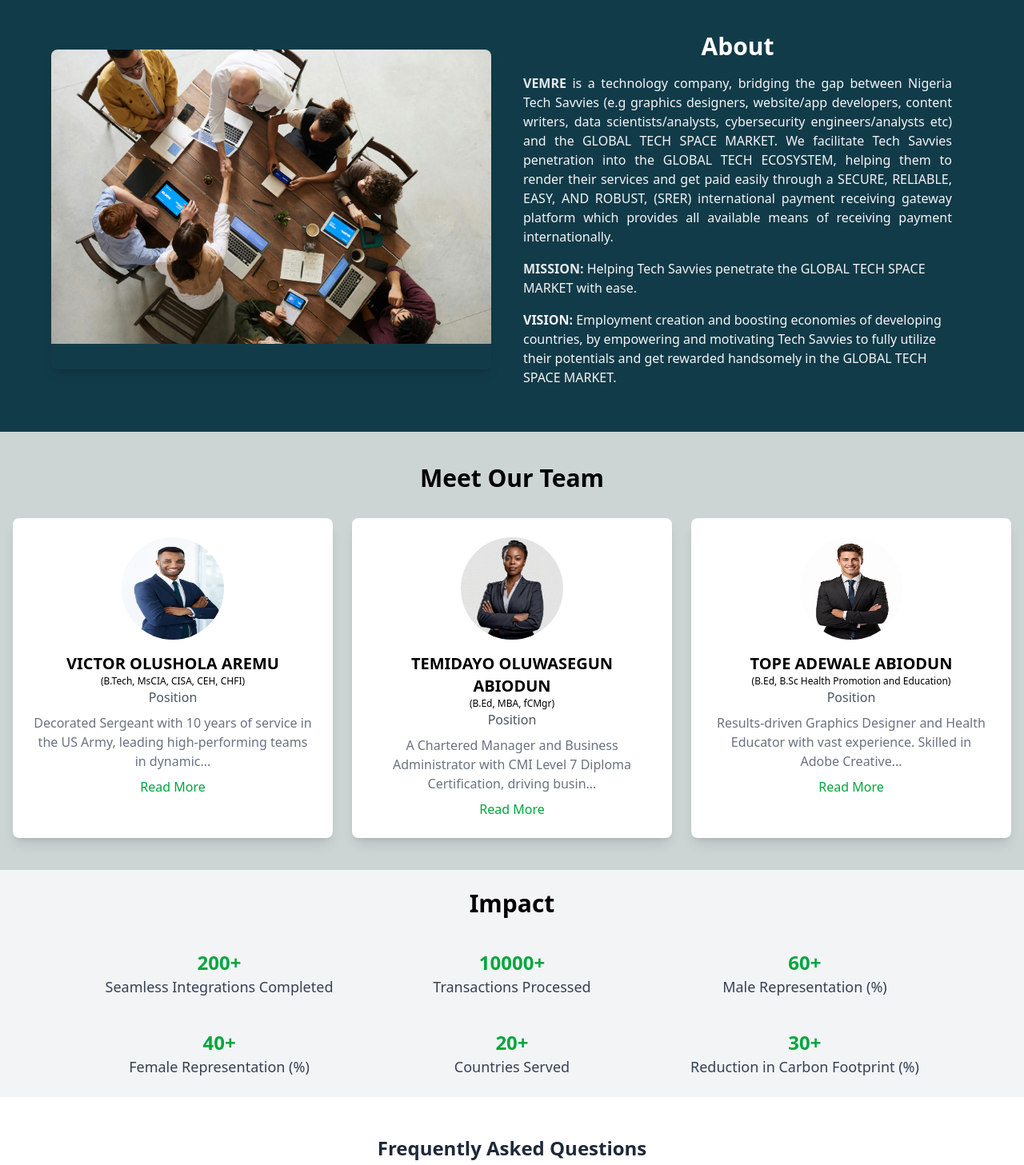
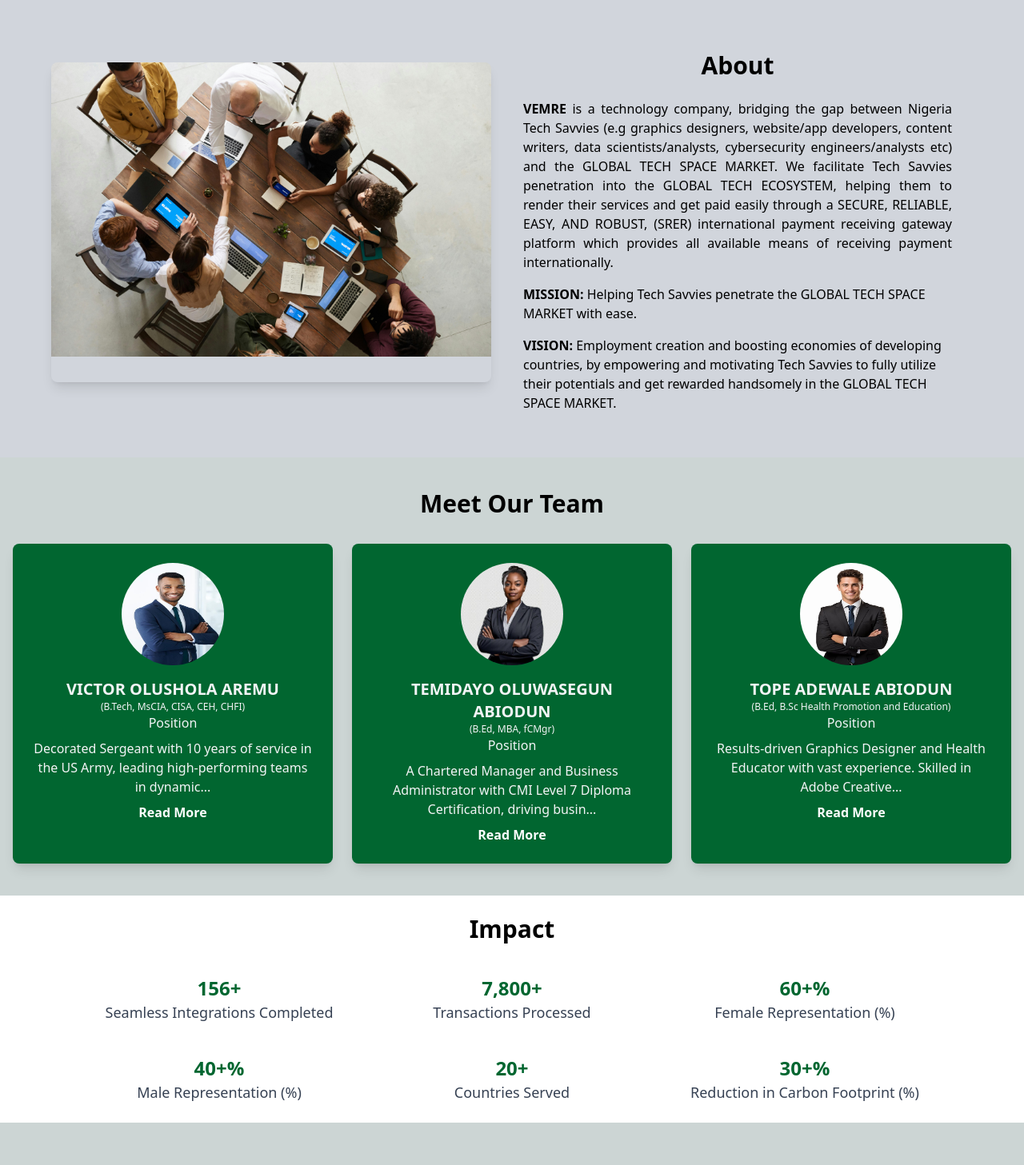
Before and after one commit to NetlyTech/Vemre, a React (Vite) app: page / in a window 1280 px wide. Shown: the part 960-2417 px from the top of the page at 80% size. Built offline with nearby package versions, Linux system fonts and the light colour scheme; a web font is replaced by a local one.

Commit message:
New changes

```diff
--- a/src/components/About.jsx
+++ b/src/components/About.jsx
@@ -1,10 +1,12 @@
 import React from 'react';
 import aboutt from './pics/aboutt.jpg';
 
+
+// #123b49
 const About = () => {
   return (
     <section id='about'>
-    <div className="py-10 bg-[#123b49]">
+    <div className="py-10 bg-gray-300">
       <div className="container mx-auto px-8 lg:px-16 py-4 flex flex-col lg:flex-row items-center">
         <div className="mb-6 md:mb-0">
           <img
@@ -13,16 +15,16 @@
             className="lg:w-[550px] w-full h-auto rounded-lg shadow-lg md:pb-8"
           />
         </div>
-        <div className="w-full md:w-full lg:w-1/2 md:pl-10">
-          <h2 className="text-xl md:text-2xl lg:text-3xl font-bold mb-4 text-[#ffffff] text-center">About </h2>
-          <p className="text-gray-100 text-justify">
-          <strong className='font-bold  text-gray-200'>VEMRE </strong>  is a technology company, bridging the gap between Nigeria  Tech  Savvies (e.g graphics designers, website/app developers, content writers, data scientists/analysts, cybersecurity engineers/analysts etc) and the GLOBAL TECH SPACE MARKET. We facilitate Tech Savvies penetration into the GLOBAL TECH ECOSYSTEM, helping them to render their services and get paid easily through a SECURE, RELIABLE, EASY, AND ROBUST, (SRER) international payment receiving gateway platform which provides all available means of receiving payment internationally.
+        <div className="w-full md:w-full lg:w-1/2 md:pl-0 lg:pl-10">
+          <h2 className="text-xl md:text-2xl lg:text-3xl font-bold mb-4 md:mb-0 md:py-6 text-black text-center">About</h2>
+          <p className="text-black text-justify">
+          <strong className='font-bold  text-black'>VEMRE </strong>  is a technology company, bridging the gap between Nigeria  Tech  Savvies (e.g graphics designers, website/app developers, content writers, data scientists/analysts, cybersecurity engineers/analysts etc) and the GLOBAL TECH SPACE MARKET. We facilitate Tech Savvies penetration into the GLOBAL TECH ECOSYSTEM, helping them to render their services and get paid easily through a SECURE, RELIABLE, EASY, AND ROBUST, (SRER) international payment receiving gateway platform which provides all available means of receiving payment internationally.
           </p>
-          <p className="text-gray-100 mt-4">
-          <strong className='font-bold text-gray-200'>MISSION: </strong>
+          <p className="text-black mt-4">
+          <strong className='font-bold text-black'>MISSION: </strong>
           Helping Tech Savvies penetrate the GLOBAL TECH SPACE MARKET with ease.
           </p>
-          <p className="text-gray-100 mt-4">
+          <p className="text-black mt-4">
           <strong className='font-bold text-gray-20 '>VISION: </strong>
           Employment creation and boosting economies of developing countries, by empowering and motivating Tech Savvies to fully utilize their potentials and get rewarded handsomely in the GLOBAL TECH SPACE MARKET.
           </p>
--- a/src/components/AchievementCounter.jsx
+++ b/src/components/AchievementCounter.jsx
@@ -1,19 +1,192 @@
+
+// import React, { useEffect, useState, useRef } from 'react';
+
+// const achievements = [
+//   { number: 200, label: "Seamless Integrations Completed" },
+//   { number: 10000, label: "Transactions Processed" },
+//   { number: 60, label: "Female Representation (%)" },
+//   { number: 40, label: "Male Representation (%)" },
+//   { number: 20, label: "Countries Served" },
+//   { number: 30, label: "Reduction in Carbon Footprint (%)" },
+// ];
+
+// const AchievementCounter = () => {
+//   return (
+//     <div className="flex flex-col items-center justify-center py-6 bg-white">
+//       <h2 className="text-lg md:text-2xl lg:text-3xl font-sans font-bold mb-10 text-black">Impact</h2>
+//       <div className="grid grid-cols-2 md:grid-cols-3 gap-10">
+//         {achievements.map((achievement, index) => (
+//           <Counter key={index} number={achievement.number} label={achievement.label} />
+//         ))}
+//       </div>
+//     </div>
+//   );
+// };
+
+// const Counter = ({ number, label }) => {
+//   const [count, setCount] = useState(0);
+//   const [isVisible, setIsVisible] = useState(false);
+//   const counterRef = useRef(null);
+//   const duration = 8000; // Total duration in milliseconds
+//   const incrementTime = duration / 100; // Number of increments (100 steps)
+
+//   useEffect(() => {
+//     const observer = new IntersectionObserver(
+//       ([entry]) => {
+//         if (entry.isIntersecting) {
+//           setIsVisible(true);
+//           observer.unobserve(counterRef.current); // Stop observing after it becomes visible
+//         }
+//       },
+//       { threshold: 0.1 } // Trigger when 10% of the element is visible
+//     );
+
+//     if (counterRef.current) {
+//       observer.observe(counterRef.current);
+//     }
+
+//     return () => {
+//       if (counterRef.current) {
+//         observer.unobserve(counterRef.current);
+//       }
+//     };
+//   }, []);
+
+//   useEffect(() => {
+//     if (isVisible) {
+//       let start = 0;
+//       const end = number;
+//       const increment = Math.ceil(end / 100); // Calculate the increment based on the total number of steps
+
+//       const counter = setInterval(() => {
+//         if (start < end) {
+//           start += increment; // Increment by the calculated value
+//           if (start > end) start = end; // Ensure we don't exceed the end value
+//           setCount(start);
+//         } else {
+//           clearInterval(counter);
+//         }
+//       }, incrementTime);
+
+//       return () => clearInterval(counter);
+//     }
+//   }, [isVisible, number]);
+
+//   return (
+//     <div ref={counterRef} className="flex flex-col items-center md:px-3">
+//       <h2 className="text-2xl font-bold text-green-800">{count}+</h2>
+//       <p className="text-sm md:text-lg px-2 text-center text-gray-700">{label}</p>
+//     </div>
+//   );
+// };
+
+// export default AchievementCounter;
+
+// import React, { useEffect, useState, useRef } from 'react';
+
+// const achievements = [
+//   { number: 200, label: "Seamless Integrations Completed" },
+//   { number: 10000, label: "Transactions Processed" },
+//   { number: 60, label: "Female Representation (%)" },
+//   { number: 40, label: "Male Representation (%)" },
+//   { number: 20, label: "Countries Served" },
+//   { number: 30, label: "Reduction in Carbon Footprint (%)" },
+// ];
+
+// const AchievementCounter = () => {
+//   return (
+//     <div className="flex flex-col items-center justify-center py-6 bg-white">
+//       <h2 className="text-lg md:text-2xl lg:text-3xl font-sans font-bold mb-10 text-black">Impact</h2>
+//       <div className="grid grid-cols-2 md:grid-cols-3 gap-10">
+//         {achievements.map((achievement, index) => (
+//           <Counter key={index} number={achievement.number} label={achievement.label} />
+//         ))}
+//       </div>
+//     </div>
+//   );
+// };
+
+// const Counter = ({ number, label }) => {
+//   const [count, setCount] = useState(0);
+//   const [isVisible, setIsVisible] = useState(false);
+//   const counterRef = useRef(null);
+//   const duration = 8000; // Total duration in milliseconds
+//   const incrementTime = duration / 100; // Number of increments (100 steps)
+
+//   useEffect(() => {
+//     const observer = new IntersectionObserver(
+//       ([entry]) => {
+//         if (entry.isIntersecting) {
+//           setIsVisible(true);
+//           setCount(0); // Reset count to 0
+//           startCounting(); // Start counting
+//         } else {
+//           setIsVisible(false); // Reset visibility state
+//         }
+//       },
+//       { threshold: 0.1 } // Trigger when 10% of the element is visible
+//     );
+
+//     if (counterRef.current) {
+//       observer.observe(counterRef.current);
+//     }
+
+//     return () => {
+//       if (counterRef.current) {
+//         observer.unobserve(counterRef.current);
+//       }
+//     };
+//   }, []);
+
+//   const startCounting = () => {
+//     let start = 0;
+//     const end = number;
+//     const increment = Math.ceil(end / 100); // Calculate the increment based on the total number of steps
+
+//     const counter = setInterval(() => {
+//       if (start < end) {
+//         start += increment; // Increment by the calculated value
+//         if (start > end) start = end; // Ensure we don't exceed the end value
+//         setCount(start);
+//       } else {
+//         clearInterval(counter);
+//       }
+//     }, incrementTime);
+//   };
+
+//   return (
+//     <div ref={counterRef} className="flex flex-col items-center md:px-3">
+//       {isVisible ? (
+//         <>
+//           <h2 className="text-2xl font-bold text-green-800">{count}+</h2>
+//           <p className="text-sm md:text-lg px-2 text-center text-gray-700">{label}</p>
+//         </>
+//       ) : (
+//         <div className="flex items-center justify-center w-16 h-16">
+//           <div className="animate-spin rounded-full border-4 border-t-4 border-gray-200 border-t-green-500 w-12 h-12"></div>
+//         </div>
+//       )}
+//     </div>
+//   );
+// };
+
+// export default AchievementCounter;
 
 import React, { useEffect, useState, useRef } from 'react';
 
 const achievements = [
   { number: 200, label: "Seamless Integrations Completed" },
   { number: 10000, label: "Transactions Processed" },
-  { number: 60, label: "Male Representation (%)" },
-  { number: 40, label: "Female Representation (%)" },
+  { number: 60, label: "Female Representation (%)" },
+  { number: 40, label: "Male Representation (%)" },
   { number: 20, label: "Countries Served" },
   { number: 30, label: "Reduction in Carbon Footprint (%)" },
 ];
 
 const AchievementCounter = () => {
   return (
-    <div className="flex flex-col items-center justify-center py-6 bg-gray-100">
-      <h1 className="text-3xl font-bold mb-10">Impact</h1>
+    <div className="flex flex-col items-center justify-center py-6 bg-white">
+      <h2 className="text-lg md:text-2xl lg:text-3xl font-sans font-bold mb-10 text-black">Impact</h2>
       <div className="grid grid-cols-2 md:grid-cols-3 gap-10">
         {achievements.map((achievement, index) => (
           <Counter key={index} number={achievement.number} label={achievement.label} />
@@ -27,7 +200,7 @@
   const [count, setCount] = useState(0);
   const [isVisible, setIsVisible] = useState(false);
   const counterRef = useRef(null);
-  const duration = 2000; // Total duration in milliseconds
+  const duration = 8000; // Total duration in milliseconds
   const incrementTime = duration / 100; // Number of increments (100 steps)
 
   useEffect(() => {
@@ -35,7 +208,10 @@
       ([entry]) => {
         if (entry.isIntersecting) {
           setIsVisible(true);
-          observer.unobserve(counterRef.current); // Stop observing after it becomes visible
+          setCount(0); // Reset count to 0
+          startCounting(); // Start counting
+        } else {
+          setIsVisible(false); // Reset visibility state
         }
       },
       { threshold: 0.1 } // Trigger when 10% of the element is visible
@@ -52,8 +228,7 @@
     };
   }, []);
 
-  useEffect(() => {
-    if (isVisible) {
+  const startCounting = () => {
     let start = 0;
     const end = number;
     const increment = Math.ceil(end / 100); // Calculate the increment based on the total number of steps
@@ -67,15 +242,28 @@
         clearInterval(counter);
       }
     }, incrementTime);
+  };
 
-      return () => clearInterval(counter);
-    }
-  }, [isVisible, number]);
+  // Function to format the number with commas
+  const formatNumber = (num) => {
+    return num.toString().replace(/\B(?=(\d{3})+(?!\d))/g, ",");
+  };
 
   return (
     <div ref={counterRef} className="flex flex-col items-center md:px-3">
-      <h2 className="text-2xl font-bold text-green-600">{count}+</h2>
+      {isVisible ? (
+        <>
+          <h2 className="text-2xl font-bold text-green-800">
+            {formatNumber(count)}{label.includes('%') ? '+' : ''}
+            {label.includes('%') ? '%' : '+'}
+          </h2>
           <p className="text-sm md:text-lg px-2 text-center text-gray-700">{label}</p>
+        </>
+      ) : (
+        <div className="flex items-center justify-center w-16 h-16">
+          <div className="animate-spin rounded-full border-4 border-t-4 border-gray-200 border-t-green-500 w-12 h-12"></div>
+        </div>
+      )}
     </div>
   );
 };
--- a/src/components/ContactMe.jsx
+++ b/src/components/ContactMe.jsx
@@ -1,10 +1,11 @@
 // src/ContactMe.jsx
 import React from 'react';
+// 0b81a5
 
 const ContactMe = () => {
   return (
     <section id='contact'>
-    <div className="bg-[#0b81a5] flex flex-col md:flex-row p-6 lg:px-16">
+    <div className="bg-green-800 flex flex-col md:flex-row p-6 lg:px-16">
       <div className="md:w-1/2 p-4 text-white">
         <h4 className="text-sm md:text-2xl font-extrabold mb-4">Get In Touch</h4>
         <h1 className="text-lg md:text-[20px] font-bold mb-2">Visit us on site or contact us today</h1>
--- a/src/components/Faq.jsx
+++ b/src/components/Faq.jsx
@@ -4,7 +4,7 @@
 
 const AccordionItem = ({ title, content, isOpen, onToggle }) => {
   return (
-    <div className="border-2 border-gray-300 mx-4 md:mx-12 lg:border rounded-2xl my-3">
+    <div className="border-2 border-green-800 mx-4 md:mx-12 lg:border-3 rounded-2xl my-3">
       <div
         className="flex justify-between items-center p-4 cursor-pointer transition duration-300 ease-in-out"
         onClick={onToggle}
@@ -55,9 +55,9 @@
   };
 
   return (
-    <div className='flex flex-col font-font3 text-gray-800 bg-white'>
+    <div className='flex flex-col font-font3 text-black bg-[#ccd5d4]'>
           <div className='pt-6 pb-3 lg:pt-12'>
-            <h1 className='text-lg md:text-xl lg:text-2xl font-semibold text-center'>Frequently Asked Questions</h1>
+            <h1 className='text-lg md:text-2xl lg:text-3xl font-sans font-bold text-center'>FAQs</h1>
           </div>
       <div className="lg:px-48 lg:pt-10 lg:pb-10">
       {items.map((item, index) => (
--- a/src/components/OurApp.jsx
+++ b/src/components/OurApp.jsx
@@ -4,8 +4,8 @@
 const OurApp = () => {
   return (
     <div id="about-app" className="section-p1 bg-[#ccd5d4]">
-      <h1 className='text-center text-3xl py-6 font-semibold'>
-        Download Our <a href="#" className='text-green-600 font-bold cursor-pointer underline'>App</a>
+      <h1 className='text-center text-lg md:text-xl lg:text-3xl py-6 font-semibold'>
+        Download Our <a href="#" className='text-green-800 font-bold cursor-pointer underline'>App</a>
       </h1>
       <div className='flex justify-center'>
         <video
--- a/src/components/OurService.jsx
+++ b/src/components/OurService.jsx
@@ -36,12 +36,12 @@
    <section id='service'>
      <div className="py-6 lg:pb-16 bg-gray-100">
       <div className="container mx-auto px-4">
-        <h2 className="text-3xl font-bold text-center mb-8 text-[#123b49] ">Our Services</h2>
+        <h2 className="text-3xl font-bold text-center mb-8 text-black ">Our Services</h2>
         <div className="grid grid-cols-1 sm:grid-cols-2 lg:grid-cols-4 gap-6">
           {services.map((service) => (
             <div
               key={service.id}
-              className="bg-[#123b49] rounded-lg shadow-lg p-6 flex flex-col items-center text-center transition-transform transform duration-500 hover:scale-105"
+              className="bg-green-800 rounded-lg shadow-lg p-6 flex flex-col items-center text-center transition-transform transform duration-500 hover:scale-105"
             >
               <div className="text-4xl mb-4 text-white">{service.icon}</div>
               <h3 className="text-xl font-semibold mb-2 text-[#ffffff] font-">{service.title}</h3>
--- a/src/components/Teams.jsx
+++ b/src/components/Teams.jsx
@@ -35,7 +35,7 @@
     <section id='team'>
       <div className="py-10 bg-[#ccd5d4]">
         <div className="container mx-auto px-4">
-          <h2 className="text-3xl font-bold text-center mb-8">Meet Our Team</h2>
+          <h2 className="text-lg md:text-2xl lg:text-3xl font-bold text-center mb-8 font-sans">Meet Our Team</h2>
           <div className="grid grid-cols-1 sm:grid-cols-2 md:grid-cols-3 gap-6">
             {teamMembers.map((member) => (
               <TeamMemberCard key={member.id} member={member} />
@@ -56,22 +56,22 @@
 
   return (
     <div
-      className="bg-white rounded-lg shadow-lg p-6 flex flex-col items-center text-center transition-transform transform duration-500 hover:scale-105"
+      className="bg-green-800 rounded-lg shadow-lg p-6 flex flex-col items-center text-center transition-transform transform duration-500 hover:scale-105"
     >
       <img
         src={member.image}
         alt={member.name}
         className="w-32 h-32 rounded-full mb-4"
       />
-      <h3 className="text-xl font-semibold">{member.name}</h3>
-      <h3 className="text-xs">{member.qualification}</h3>
-      <p className="text-gray-600">{member.title}</p>
-      <p className="text-gray-500 mt-2">
+      <h3 className="text-xl font-semibold text-gray-100">{member.name}</h3>
+      <h3 className="text-xs text-gray-100">{member.qualification}</h3>
+      <p className="text-gray-100">{member.title}</p>
+      <p className="text-gray-100 mt-2">
         {isExpanded ? member.description : `${member.description.substring(0, 100)}...`}
       </p>
       <button
         onClick={toggleDescription}
-        className="mt-2 text-green-600 hover:underline"
+        className="mt-2 text-white cursor-pointer font-bold hover:underline"
       >
         {isExpanded ? 'Read Less' : 'Read More'}
       </button>
```
Also changed, not shown: src/components/FooterComp.jsx (+28 -7 lines), src/components/NavBar.jsx (+5 -3 lines). Lines whose indentation alone changed are shown as unchanged.
